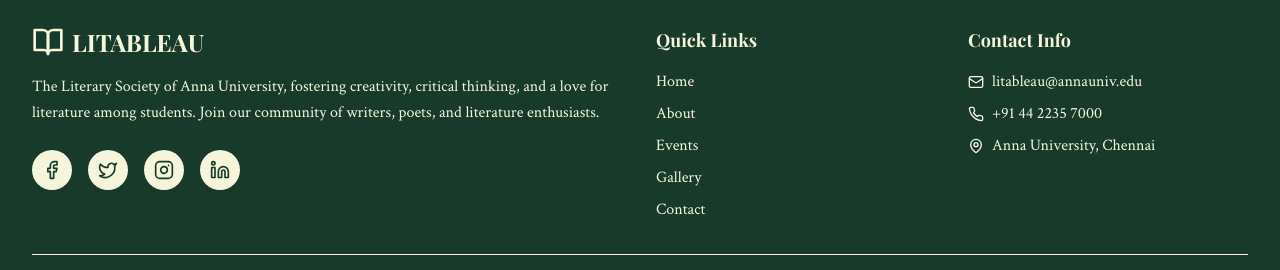
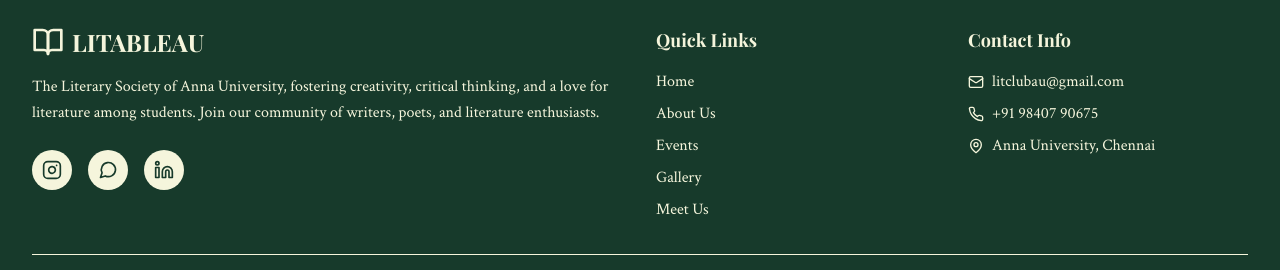
Before and after one commit to litableau/LitableAU-Website, a Next.js app: page /events in a window 1280 px wide. Shown: the part 4815-5085 px from the top of the page. Built offline with nearby package versions, Linux system fonts and the light colour scheme.

Commit message:
refactor: footer details updated

```diff
--- a/components/ui/footer.tsx
+++ b/components/ui/footer.tsx
@@ -1,11 +1,10 @@
 "use client";
 import React from "react";
-import { BookOpen, Mail, Phone, MapPin, Facebook, Twitter, Instagram, Linkedin } from "lucide-react";
+import { BookOpen, Mail, Phone, MapPin, Instagram, Linkedin, MessageCircle } from "lucide-react";
 
 export function Footer() {
   return (
     <footer className="bg-[rgb(23,58,43)] text-[#f5f5dc]">
-
       <div className="max-w-7xl mx-auto px-4 sm:px-6 lg:px-8 py-12">
         <div className="grid md:grid-cols-4 gap-8">
           {/* Logo and Description */}
@@ -18,17 +17,30 @@
               The Literary Society of Anna University, fostering creativity, critical thinking, and a love for literature
               among students. Join our community of writers, poets, and literature enthusiasts.
             </p>
-            <div className="flex space-x-4">
-              <a href="#" className="w-10 h-10 bg-[#f5f5dc] rounded-full flex items-center justify-center hover:bg-[#f5f5dc]/80 transition-colors">
-                <Facebook className="h-5 w-5 text-[rgb(23,58,43)]" />
-              </a>
-              <a href="#" className="w-10 h-10 bg-[#f5f5dc] rounded-full flex items-center justify-center hover:bg-[#f5f5dc]/80 transition-colors">
-                <Twitter className="h-5 w-5 text-[rgb(23,58,43)]" />
-              </a>
-              <a href="#" className="w-10 h-10 bg-[#f5f5dc] rounded-full flex items-center justify-center hover:bg-[#f5f5dc]/80 transition-colors">
+            {/* Social Icons */}
+            <div className="flex space-x-4 mt-2">
+              <a
+                href="https://www.instagram.com/litclubau?igsh=N3doa20xZnRhMnZs"
+                target="_blank"
+                rel="noopener noreferrer"
+                className="w-10 h-10 bg-[#f5f5dc] rounded-full flex items-center justify-center hover:bg-[#f5f5dc]/80 transition-colors"
+              >
                 <Instagram className="h-5 w-5 text-[rgb(23,58,43)]" />
               </a>
-              <a href="#" className="w-10 h-10 bg-[#f5f5dc] rounded-full flex items-center justify-center hover:bg-[#f5f5dc]/80 transition-colors">
+              <a
+                href="https://chat.whatsapp.com/Ff8kpU0z2sh0c3O9XJJdyL?mode=ac_t"
+                target="_blank"
+                rel="noopener noreferrer"
+                className="w-10 h-10 bg-[#f5f5dc] rounded-full flex items-center justify-center hover:bg-[#f5f5dc]/80 transition-colors"
+              >
+                <MessageCircle className="h-5 w-5 text-[rgb(23,58,43)]" />
+              </a>
+              <a
+                href="https://www.linkedin.com/company/literary-club-of-anna-university/"
+                target="_blank"
+                rel="noopener noreferrer"
+                className="w-10 h-10 bg-[#f5f5dc] rounded-full flex items-center justify-center hover:bg-[#f5f5dc]/80 transition-colors"
+              >
                 <Linkedin className="h-5 w-5 text-[rgb(23,58,43)]" />
               </a>
             </div>
@@ -39,10 +51,10 @@
             <h3 className="text-lg font-bold mb-4 font-elegant">Quick Links</h3>
             <ul className="space-y-2 font-classic">
               <li><a href="/" className="text-[#f5f5dc] hover:text-[#f5f5dc]/80 transition-colors">Home</a></li>
-              <li><a href="#about" className="text-[#f5f5dc] hover:text-[#f5f5dc]/80 transition-colors">About</a></li>
+              <li><a href="#about" className="text-[#f5f5dc] hover:text-[#f5f5dc]/80 transition-colors">About Us</a></li>
               <li><a href="/events" className="text-[#f5f5dc] hover:text-[#f5f5dc]/80 transition-colors">Events</a></li>
               <li><a href="/gallery" className="text-[#f5f5dc] hover:text-[#f5f5dc]/80 transition-colors">Gallery</a></li>
-              <li><a href="/contact" className="text-[#f5f5dc] hover:text-[#f5f5dc]/80 transition-colors">Contact</a></li>
+              <li><a href="/contact" className="text-[#f5f5dc] hover:text-[#f5f5dc]/80 transition-colors">Meet Us</a></li>
             </ul>
           </div>
 
@@ -52,11 +64,11 @@
             <ul className="space-y-2 font-classic">
               <li className="flex items-center space-x-2 text-[#f5f5dc]">
                 <Mail className="h-4 w-4 text-[#f5f5dc]" />
-                <span>litableau@annauniv.edu</span>
+                <span>litclubau@gmail.com</span>
               </li>
               <li className="flex items-center space-x-2 text-[#f5f5dc]">
                 <Phone className="h-4 w-4 text-[#f5f5dc]" />
-                <span>+91 44 2235 7000</span>
+                <span>+91 98407 90675</span>
               </li>
               <li className="flex items-center space-x-2 text-[#f5f5dc]">
                 <MapPin className="h-4 w-4 text-[#f5f5dc]" />
```
